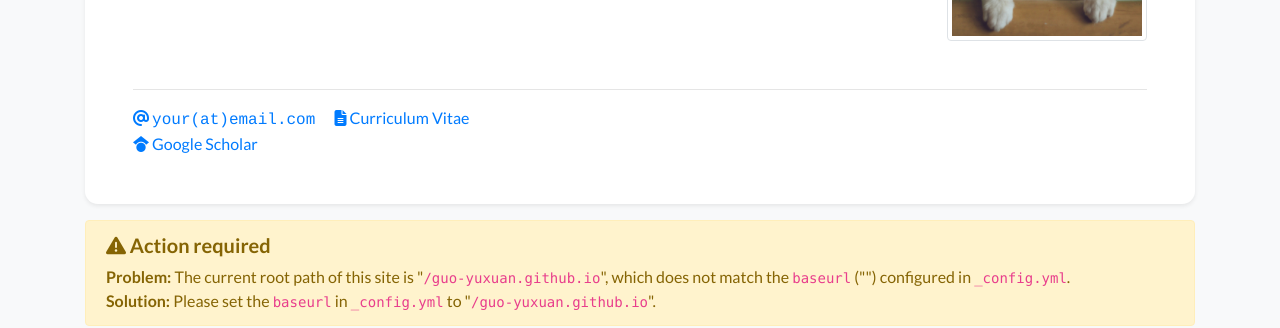
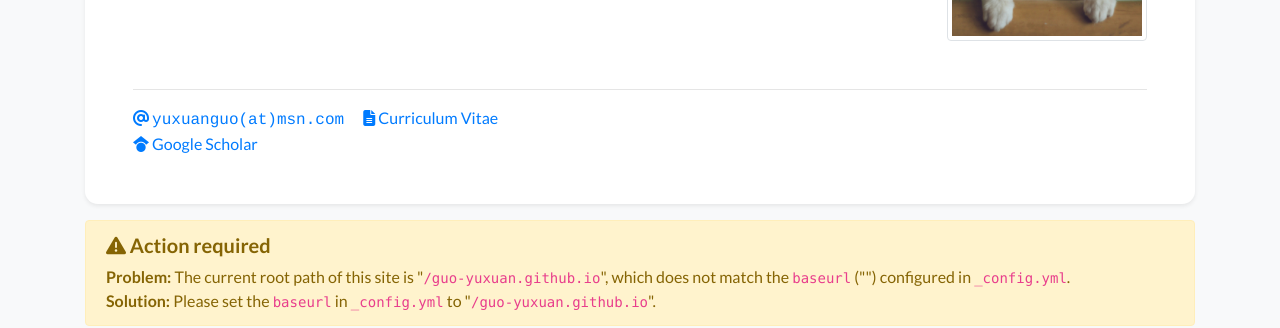
Before and after one commit to guo-yuxuan/guo-yuxuan.github.io, a Jekyll site: the page built from index.html, in a window 1280 px wide and 1103 px high. Shown: the part 287-615 px from the top of the window. Built offline with Jekyll 4.4.1, drawn with Linux system fonts in a browser that asks for light colours; nearby versions of some CDN libraries; a style sheet for code colours, icons or effects is not loaded.

Commit message:
update email

```diff
--- a/_data/profile.yml
+++ b/_data/profile.yml
@@ -8,7 +8,7 @@ navbar_name: "Yuxuan Guo"
 # - name: Position 2 without logo
 
 
-email: "your@email.com"
+email: "yuxuanguo@msn.com"
 cv_link: link-to-your-cv-file
 gscholar: xFmQpf4AAAAJ  # This is an example, replace it with your own Google Scholar ID
 #github: your_github_id
--- a/_includes/widgets/profile_card.html
+++ b/_includes/widgets/profile_card.html
@@ -51,7 +51,7 @@
                             <i class="fas fa-at"></i> <span class="email-text">{{ site.data.profile.email | replace: "@", "(at)" }}</span>
                         </a>
                         {% if site.data.profile.cv_link %}
-                        <a target="_blank" href="{{ site.data.profile.cv_link | relative_url }}"><i class="fas fa-file-alt"></i> Curriculum Vitae</a> <br/>
+                        <a href="{{ site.data.profile.cv_link | relative_url }}"><i class="fas fa-file-alt"></i> Curriculum Vitae</a> <br/>
                         {% endif %}
 
                         {% if site.data.profile.gscholar %}
```
